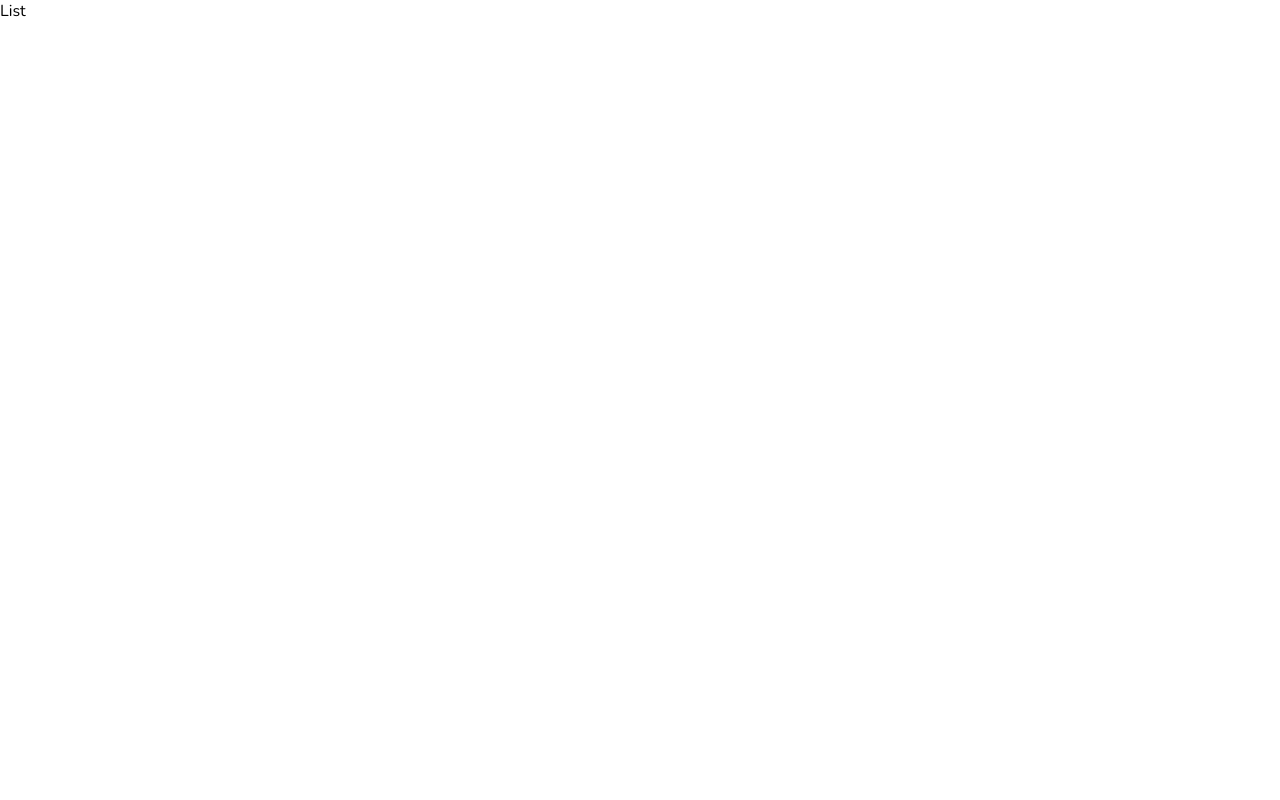
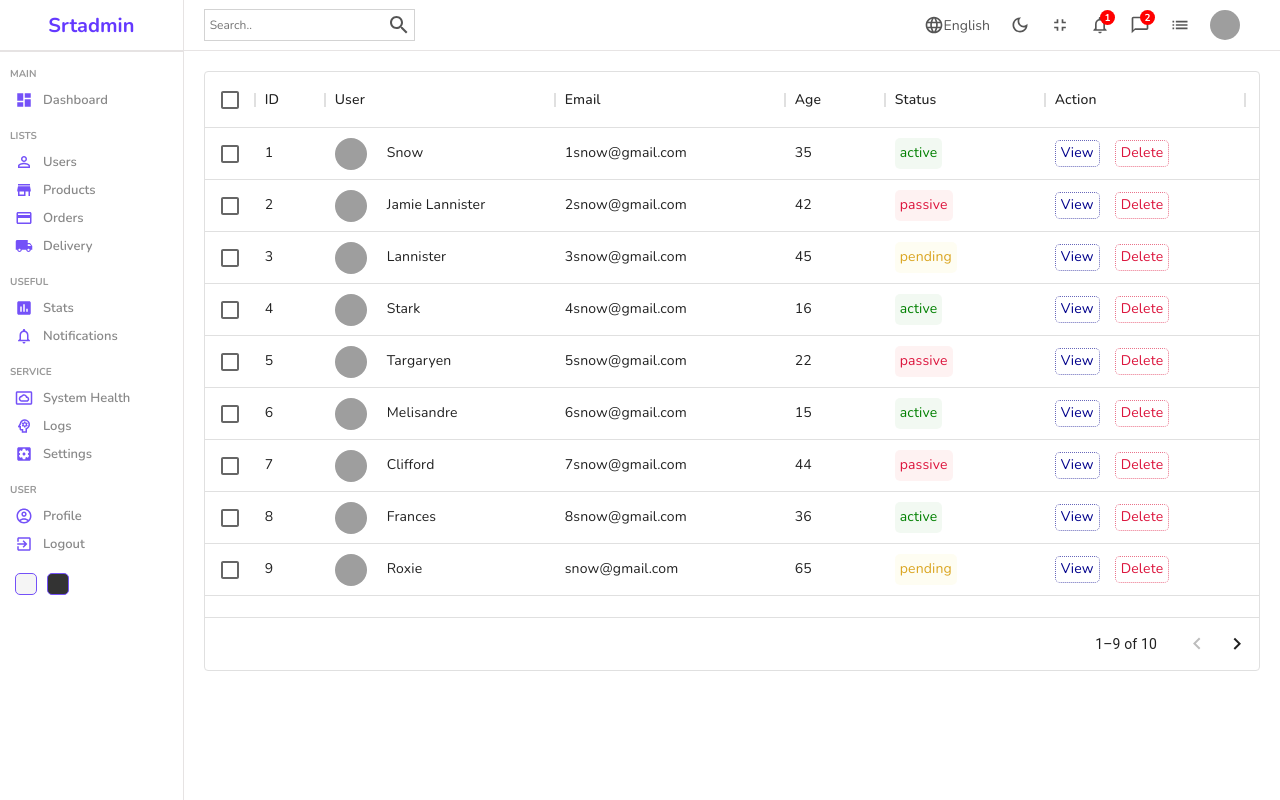
Before and after one commit to JewelAlex21/admin-dashboard, a React (Create React App) app: page /users in a window 1280 px wide. Built offline with nearby package versions, Linux system fonts and the light colour scheme; grey boxes are pictures that could not be loaded.

Commit message:
dashboardlist

```diff
--- a/package.json
+++ b/package.json
@@ -7,6 +7,7 @@
     "@emotion/styled": "^11.10.4",
     "@mui/icons-material": "^5.10.6",
     "@mui/material": "^5.10.8",
+    "@mui/x-data-grid": "^5.17.6",
     "@testing-library/jest-dom": "^5.16.5",
     "@testing-library/react": "^13.4.0",
     "@testing-library/user-event": "^13.5.0",
--- /dev/null
+++ b/src/components/datatable/Datatable.jsx
@@ -0,0 +1,34 @@
+import './datatable.scss'
+import { DataGrid } from '@mui/x-data-grid';
+import { userColumns,userRows } from '../../datatablesource';
+
+const Datatable = () => {
+
+    const actionColumn = [
+        {
+            field:"action",
+            headerName:"Action",
+            width: 200,
+            renderCell:()=>{
+                return(
+                    <div className='cellAction'>
+                        <div className="viewButton">View</div>
+                        <div className="deleteButton">Delete</div>
+                    </div>
+                )
+        }}];
+
+  return (
+    <div className='datatable'>
+         <DataGrid
+        rows={userRows}
+        columns={userColumns.concat(actionColumn)}
+        pageSize={9}
+        rowsPerPageOptions={[9]}
+        checkboxSelection
+      />
+    </div>
+  )
+}
+
+export default Datatable
--- /dev/null
+++ b/src/components/datatable/datatable.scss
@@ -0,0 +1,61 @@
+.datatable{
+    height: 600px;
+    padding: 20px;
+
+    .cellWithImg{
+        display: flex;
+        align-items: center;
+
+
+        .cellImg{
+            width: 32px;
+            height: 32px;
+            border-radius: 50%;
+            object-fit: cover;
+            margin-right: 20px;
+        }
+    }
+
+    .cellWithStatus{
+        padding: 5px;
+        border-radius: 5px;
+
+
+        &.active{
+            background-color: rgba(0, 128, 0, 0.05);
+            color: green;
+        }
+
+        &.pending{
+            background-color: rgba(225, 217, 0, 0.05);
+            color: goldenrod;
+        }
+
+        &.passive{
+            background-color: rgba(225, 0, 0, 0.05);
+            color: crimson;
+        }
+    }
+
+    .cellAction{
+        display: flex;
+        align-items: center;
+        gap: 15px;
+
+        .viewButton{
+            padding: 2px 5px;
+            border-radius: 5px;
+            color: darkblue;
+            border: 1px dotted rgba(0, 0, 139, 0.596);
+            cursor: pointer;
+        }
+
+        .deleteButton{
+            padding: 2px 5px;
+            border-radius: 5px;
+            color: crimson;
+            border: 1px dotted rgba(220, 20, 60, 0.6);
+            cursor: pointer;
+        }
+    }
+}
--- /dev/null
+++ b/src/datatablesource.js
@@ -0,0 +1,123 @@
+export const userColumns = [
+    { field: "id", headerName: "ID", width: 70 },
+    {
+      field: "user",
+      headerName: "User",
+      width: 230,
+      renderCell: (params) => {
+        return (
+          <div className="cellWithImg">
+            <img className="cellImg" src={params.row.img} alt="avatar" />
+            {params.row.username}
+          </div>
+        );
+      },
+    },
+    {
+      field: "email",
+      headerName: "Email",
+      width: 230,
+    },
+
+    {
+      field: "age",
+      headerName: "Age",
+      width: 100,
+    },
+    {
+      field: "status",
+      headerName: "Status",
+      width: 160,
+      renderCell: (params) => {
+        return (
+          <div className={`cellWithStatus ${params.row.status}`}>
+            {params.row.status}
+          </div>
+        );
+      },
+    },
+  ];
+
+  //temporary data
+  export const userRows = [
+    {
+      id: 1,
+      username: "Snow",
+      img: "https://images.pexels.com/photos/1820770/pexels-photo-1820770.jpeg?auto=compress&cs=tinysrgb&dpr=2&w=500",
+      status: "active",
+      email: "1snow@gmail.com",
+      age: 35,
+    },
+    {
+      id: 2,
+      username: "Jamie Lannister",
+      img: "https://images.pexels.com/photos/1820770/pexels-photo-1820770.jpeg?auto=compress&cs=tinysrgb&dpr=2&w=500",
+      email: "2snow@gmail.com",
+      status: "passive",
+      age: 42,
+    },
+    {
+      id: 3,
+      username: "Lannister",
+      img: "https://images.pexels.com/photos/1820770/pexels-photo-1820770.jpeg?auto=compress&cs=tinysrgb&dpr=2&w=500",
+      email: "3snow@gmail.com",
+      status: "pending",
+      age: 45,
+    },
+    {
+      id: 4,
+      username: "Stark",
+      img: "https://images.pexels.com/photos/1820770/pexels-photo-1820770.jpeg?auto=compress&cs=tinysrgb&dpr=2&w=500",
+      email: "4snow@gmail.com",
+      status: "active",
+      age: 16,
+    },
+    {
+      id: 5,
+      username: "Targaryen",
+      img: "https://images.pexels.com/photos/1820770/pexels-photo-1820770.jpeg?auto=compress&cs=tinysrgb&dpr=2&w=500",
+      email: "5snow@gmail.com",
+      status: "passive",
+      age: 22,
+    },
+    {
+      id: 6,
+      username: "Melisandre",
+      img: "https://images.pexels.com/photos/1820770/pexels-photo-1820770.jpeg?auto=compress&cs=tinysrgb&dpr=2&w=500",
+      email: "6snow@gmail.com",
+      status: "active",
+      age: 15,
+    },
+    {
+      id: 7,
+      username: "Clifford",
+      img: "https://images.pexels.com/photos/1820770/pexels-photo-1820770.jpeg?auto=compress&cs=tinysrgb&dpr=2&w=500",
+      email: "7snow@gmail.com",
+      status: "passive",
+      age: 44,
+    },
+    {
+      id: 8,
+      username: "Frances",
+      img: "https://images.pexels.com/photos/1820770/pexels-photo-1820770.jpeg?auto=compress&cs=tinysrgb&dpr=2&w=500",
+      email: "8snow@gmail.com",
+      status: "active",
+      age: 36,
+    },
+    {
+      id: 9,
+      username: "Roxie",
+      img: "https://images.pexels.com/photos/1820770/pexels-photo-1820770.jpeg?auto=compress&cs=tinysrgb&dpr=2&w=500",
+      email: "snow@gmail.com",
+      status: "pending",
+      age: 65,
+    },
+    {
+      id: 10,
+      username: "Roxie",
+      img: "https://images.pexels.com/photos/1820770/pexels-photo-1820770.jpeg?auto=compress&cs=tinysrgb&dpr=2&w=500",
+      email: "snow@gmail.com",
+      status: "active",
+      age: 65,
+    },
+  ];
--- a/src/pages/list/List.jsx
+++ b/src/pages/list/List.jsx
@@ -1,9 +1,17 @@
 import "./list.scss"
+import Sidebar from "../../components/sidebar/Sidebar"
+import Navbar from "../../components/navbar/Navbar"
+import Datatable from "../../components/datatable/Datatable"
+
 
 const List = () => {
   return (
-    <div className="list">
-      List
+    <div className="list" >
+      <Sidebar/>
+      <div className="listContainer">
+        <Navbar/>
+        <Datatable/>
+      </div>
     </div>
   )
 }
--- a/src/pages/list/list.scss
+++ b/src/pages/list/list.scss
@@ -0,0 +1,8 @@
+.list{
+    display: flex;
+    width: 100%;
+
+    .listContainer{
+        flex: 6;
+    }
+}
--- a/src/pages/single/single.scss
+++ b/src/pages/single/single.scss
@@ -0,0 +1,3 @@
+.single{
+
+}
```
Also changed, not shown: 1 other file (tests, documents, lock files or other folders).
